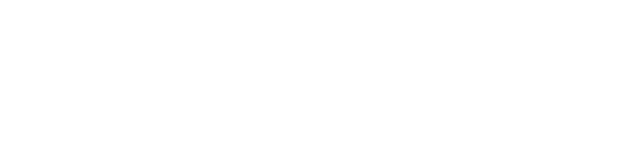
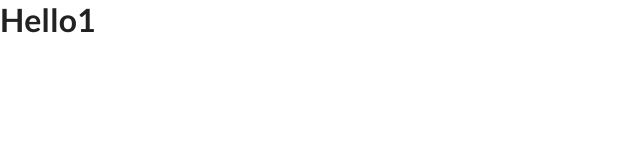
Before and after one commit to botelja/shopping-cart, a website built with webpack: page index.html in a window 1280 px wide. Shown: the whole page, without its empty margins (0-640 px from the left). Built offline with nearby package versions, Linux system fonts and the light colour scheme; files whose address does not match are found by name.

Commit message:
basic setup

```diff
--- a/index.html
+++ b/index.html
@@ -7,11 +7,11 @@
     <meta http-equiv="X-UA-Compatible" content="ie=edge">
     <title>Shopping Cart</title>
     <link rel="stylesheet" href="https://cdnjs.cloudflare.com/ajax/libs/font-awesome/5.8.2/css/all.min.css">
-    <link rel="stylesheet" href=".style.css">
+    <link rel="stylesheet" href="./style.css">
 </head>
 
 <body>
-
+    <h1>Hello1</h1>
     <script src="./dist/app.js"></script>
 </body>
 
--- a/src/index.js
+++ b/src/index.js
@@ -0,0 +1 @@
+console.log('Hello');
--- /dev/null
+++ b/style.css
@@ -0,0 +1,22 @@
+@import url('https://fonts.googleapis.com/css?family=Lato:400,700&display=swap');
+
+:root {
+  --primaryColor: #f09d51;
+  --mainWhite: #fff;
+  --mainBlack: #222;
+  --mainGrey: #ececec;
+  --mainSpacing: 0.1rem;
+  --mainTransition: all 0.3s linear;
+}
+
+* {
+  margin: 0;
+  padding: 0;
+  box-sizing: border-box;
+}
+
+body {
+  color: var(--mainBlack);
+  background: var(--mainWhite);
+  font-family: 'Lato', sans-serif;
+}
--- a/webpack.config.js
+++ b/webpack.config.js
@@ -15,7 +15,7 @@ module.exports = {
         exclude: /node_modules/,
         loader: 'babel-loader',
         query: {
-          presets: ['@babel/preset-env', '@babel/preset-stage-0']
+          presets: ['@babel/preset-env']
         }
       }
     ]
```
Also changed, not shown: package.json (+17 -2 lines), 1 other file.
